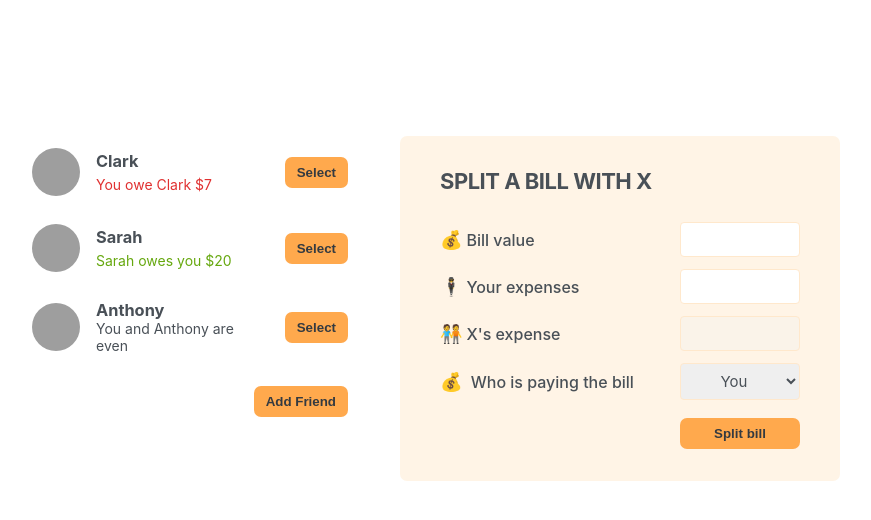
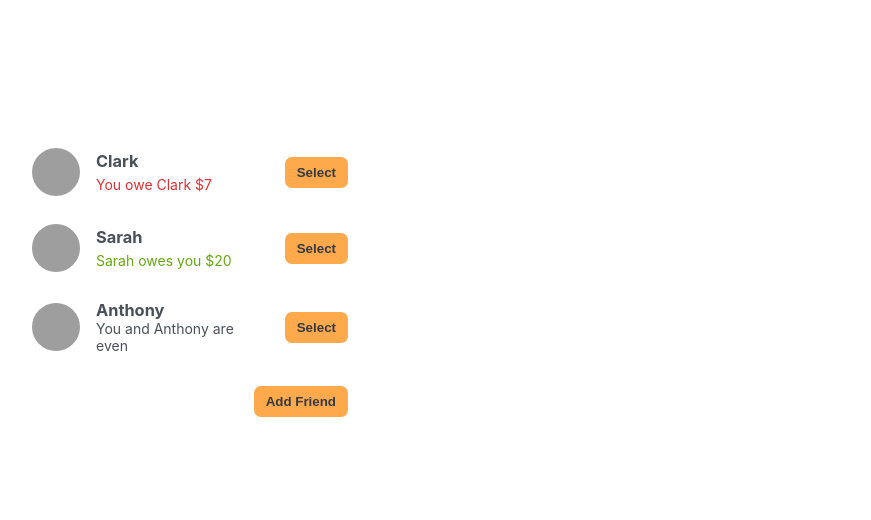
Before and after one commit to vandanayadav14/Section-8-Optional-Practice-Project-Eat--N-Split, a React (Create React App) app: page / in a window 1280 px wide. Shown: the top 520 px of the page, without its empty margins (210-1081 px from the left). Built offline with nearby package versions, Linux system fonts and the light colour scheme; grey boxes are pictures that could not be loaded.

Commit message:
selecting a friend

```diff
--- a/src/App.js
+++ b/src/App.js
@@ -24,6 +24,7 @@
 export default function App() {
   const [showAddFriends, setShowAddFriends] = useState(false);
   const [friends, setFriends] = useState(initialFriends);
+  const [selectedFriend, setSelectedFriend] = useState(null);
 
   function handleShowFriends() {
     setShowAddFriends(!showAddFriends);
@@ -34,16 +35,26 @@
     setShowAddFriends(false);
   }
 
+  function handleSelection(friend) {
+    // setSelectedFriend(friend);
+    setSelectedFriend((cur) => (cur?.id === friend.id ? null : friend));
+    setShowAddFriends(false);
+  }
+
   return (
     <div className="app">
       <div className="sidebar">
-        <FriendsList friends={friends} />
+        <FriendsList
+          friends={friends}
+          onSelection={handleSelection}
+          selectedFriend={selectedFriend}
+        />
         {showAddFriends && <FormAddFriend onAddFriends={handleAddFriend} />}
         <Button onClick={handleShowFriends}>
           {showAddFriends ? "Close" : "Add Friend"}
         </Button>
       </div>
-      <FormSplitBill />
+      {selectedFriend && <FormSplitBill selectedFriend={selectedFriend} />}
     </div>
   );
 }
@@ -56,19 +67,25 @@
   );
 }
 
-function FriendsList({ friends }) {
+function FriendsList({ friends, onSelection, selectedFriend }) {
   return (
     <ul>
       {friends.map((friend) => (
-        <Friend friend={friend} key={friend.id} />
+        <Friend
+          friend={friend}
+          key={friend.id}
+          selectedFriend={selectedFriend}
+          onSelection={onSelection}
+        />
       ))}
     </ul>
   );
 }
 
-function Friend({ friend }) {
+function Friend({ friend, onSelection, selectedFriend }) {
+  const isSelected = selectedFriend?.id === friend.id;
   return (
-    <li>
+    <li className={isSelected ? "selected" : ""}>
       <img src={friend.image} alt={friend.name} />
       <h3>{friend.name}</h3>
 
@@ -85,7 +102,9 @@
       {friend.balance === 0 && (
         <p className="">You and {friend.name} are even</p>
       )}
-      <Button>Select</Button>
+      <Button onClick={() => onSelection(friend)}>
+        {isSelected ? "Close" : "Select"}
+      </Button>
     </li>
   );
 }
@@ -125,20 +144,20 @@
   );
 }
 
-function FormSplitBill() {
+function FormSplitBill({ selectedFriend }) {
   return (
     <form className="form-split-bill">
-      <h2>Split a bill with X</h2>
+      <h2>Split a bill with {selectedFriend.name}</h2>
       <label>💰Bill value</label>
       <input type="text" />
       <label>🕴️Your expenses</label>
       <input type="text" />
-      <label>🧑‍🤝‍🧑X's expense</label>
+      <label>🧑‍🤝‍🧑{selectedFriend.name}'s expense</label>
       <input type="text" disabled />
       <label>💰 Who is paying the bill</label>
       <select>
         <option value="user">You</option>
-        <option value="friend">X</option>
+        <option value="friend">{selectedFriend.name}</option>
       </select>
       <Button>Split bill</Button>
     </form>
```
